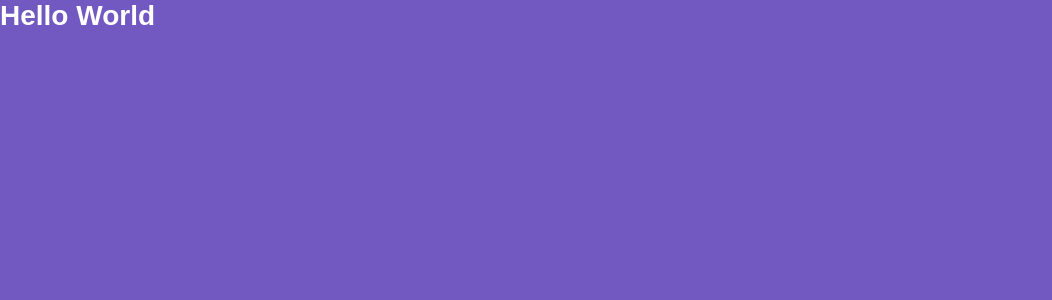
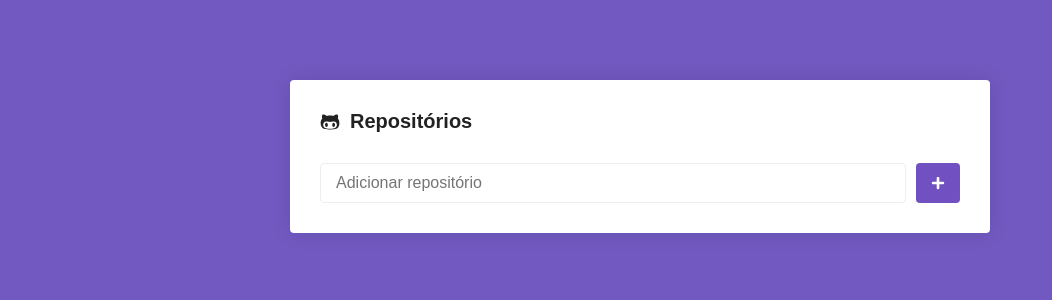
Before and after one commit to jairpro/bootcamp-gostack-modulo05, a React (Create React App) app: page / in a window 1280 px wide. Shown: the top 300 px of the page, without its empty margins (0-1052 px from the left). Built offline with nearby package versions, Linux system fonts and the light colour scheme.

Commit message:
Estilizando página Main

```diff
--- a/package.json
+++ b/package.json
@@ -8,6 +8,7 @@
     "@testing-library/user-event": "^7.1.2",
     "react": "^16.12.0",
     "react-dom": "^16.12.0",
+    "react-icons": "^3.9.0",
     "react-router-dom": "^5.1.2",
     "react-scripts": "3.4.0",
     "styled-components": "^5.0.1"
--- a/src/pages/Main/index.js
+++ b/src/pages/Main/index.js
@@ -1,7 +1,24 @@
 import React from "react";
 
-import { Title } from "./styles";
+import { FaGithubAlt, FaPlus } from "react-icons/fa";
+
+import { Container, Form, SubmitButton } from "./styles";
 
 export default function Main() {
-  return <Title>Hello World</Title>;
+  return (
+    <Container>
+      <h1>
+        <FaGithubAlt />
+        Repositórios
+      </h1>
+
+      <Form onSubmit={() => {}}>
+        <input type="text" placeholder="Adicionar repositório" />
+
+        <SubmitButton disabled>
+          <FaPlus color="#FFF" size={14} />
+        </SubmitButton>
+      </Form>
+    </Container>
+  );
 }
--- a/src/pages/Main/styles.js
+++ b/src/pages/Main/styles.js
@@ -1,5 +1,53 @@
 import styled from "styled-components";
 
-export const Title = styled.h1`
-  color: #fff;
+export const Container = styled.div`
+  max-width: 700px;
+  background: #fff;
+  border-radius: 4px;
+  box-shadow: 0 0 20px rgba(0, 0, 0, 0.1);
+  padding: 30px;
+  margin: 80px auto;
+
+  h1 {
+    font-size: 20px;
+    display: flex;
+    flex-direction: row;
+    align-items: center;
+  }
+
+  svg {
+    margin-right: 10px;
+  }
 `;
+
+export const Form = styled.form`
+  margin-top: 30px;
+  display: flex;
+  flex-direction: row;
+
+  input {
+    flex: 1;
+    border: 1px solid #eee;
+    padding: 10px 15px;
+    border-radius: 4px;
+    font-size: 16px;
+  }
+`;
+
+export const SubmitButton = styled.button.attrs({
+  type: "submit",
+})`
+  background: #7150c1;
+  border: 0;
+  padding: 0 15px;
+  margin-left: 10px;
+  border-radius: 4px;
+
+  display: flex;
+  justify-content: center;
+  align-items: center;
+
+  svg {
+    margin: 0;
+  }
+`;
```
Also changed, not shown: 1 other file (tests, documents, lock files or other folders).
